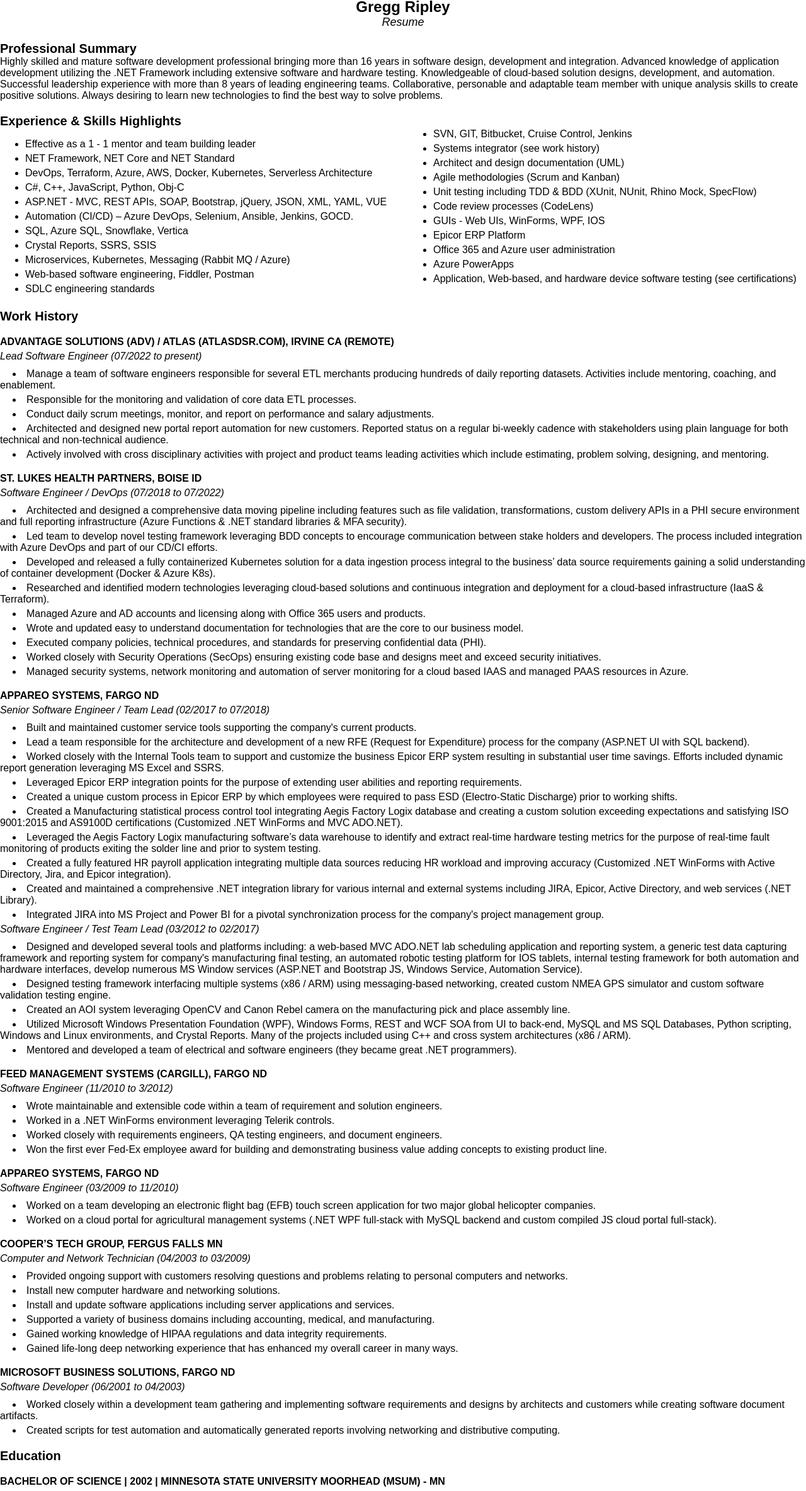
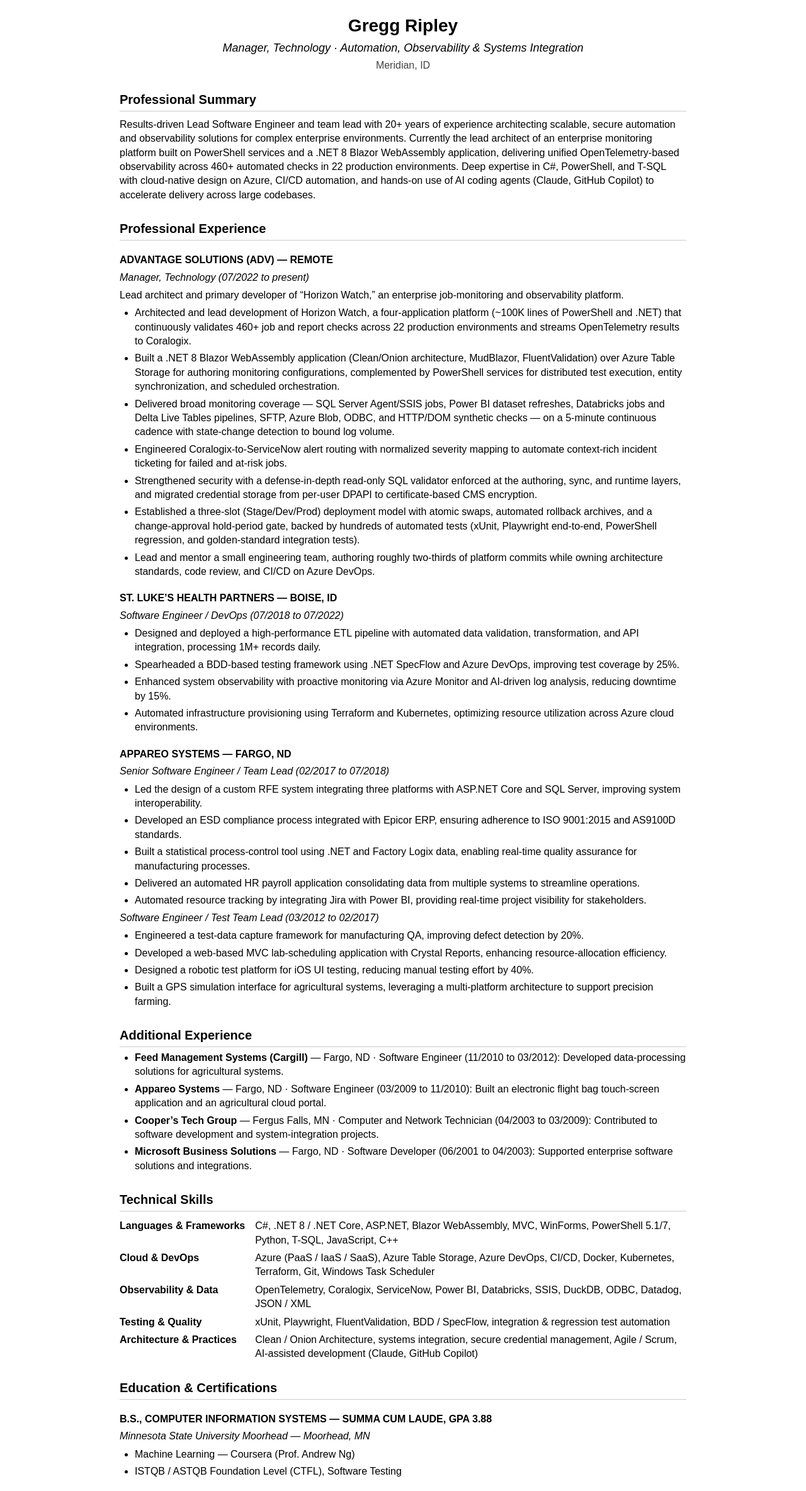
Before and after one commit to gripley151/resume, a plain HTML site: page index.html in a window 1280 px wide. Shown: the part 3-2371 px from the top of the page at 63% size. Drawn offline with Linux system fonts and the light colour scheme.

Commit message:
Update resume to 2026 content
- Refresh title, summary, and experience from the 2026 resume
- Add Horizon Watch accomplishments at Advantage Solutions
- Consolidate early roles into Additional Experience
- Replace flat skills list with grouped Technical Skills
- Use valid list markup and a centered, mobile-friendly layout

Co-Authored-By: Claude Opus 5.5 <noreply@anthropic.com>

```diff
--- a/assets/styles/resume-styles.css
+++ b/assets/styles/resume-styles.css
@@ -3,21 +3,19 @@ body {
     font-family: Arial, sans-serif;
     margin: 0;
     padding: 0;
+    color: #000;
+    background: #fff;
+    line-height: 1.4;
 }
 
-ul {
-    list-style-type: disc; /* Change the list item marker to a filled circle */
-    color: rgb(0, 0, 0); /* Set the list item text color to navy */
-    font-size: 16px; /* Set the font size for list items */
+.page {
+    max-width: 900px;
+    margin: 0 auto;
+    padding: 24px 16px 48px;
 }
 
-li {
-    margin-bottom: 5px; /* Add margin below each list item */
-}
-
-
 .title {
-    font-size: 24px;
+    font-size: 28px;
     font-weight: bold;
     text-align: center;
 }
@@ -26,12 +24,25 @@ li {
     font-size: 18px;
     font-style: italic;
     text-align: center;
+    margin-top: 4px;
+}
+
+.location {
+    text-align: center;
+    margin-top: 4px;
+    color: #444;
 }
 
 .section-header {
     font-size: 20px;
     font-weight: bold;
-    margin-top: 20px;
+    margin-top: 28px;
+    padding-bottom: 4px;
+    border-bottom: 1px solid #ccc;
+}
+
+.text {
+    margin: 10px 0 0;
 }
 
 .section-company {
@@ -42,31 +53,53 @@ li {
 .section-role {
     font-style: italic;
     margin-top: 5px;
-    margin-bottom: 10px;
+    margin-bottom: 6px;
+}
+
+.role-summary {
+    margin: 0 0 6px;
 }
 
 .role-duties {
-    margin-top: 5px;
-    text-align: left;
-    text-indent: 20px;
-
+    margin: 6px 0 0;
+    padding-left: 24px;
+    list-style-type: disc;
+    font-size: 16px;
 }
 
-.role-duties p {
-    margin: 0;
-    text-align: justify;
-    text-indent: 20px;
-}
-
-/* Two-column layout */
-.two-column-bullets {
-    columns: 2;
-}
-
-.column-bullet {
+.role-duties li {
     margin-bottom: 5px;
 }
 
-.two-column-bullets {
-    column-count: 2;
+/* Technical skills */
+.skills {
+    display: grid;
+    grid-template-columns: max-content 1fr;
+    gap: 6px 16px;
+    margin: 12px 0 0;
 }
+
+.skills dt {
+    font-weight: bold;
+}
+
+.skills dd {
+    margin: 0;
+}
+
+@media (max-width: 600px) {
+    .skills {
+        grid-template-columns: 1fr;
+        gap: 2px;
+    }
+
+    .skills dd {
+        margin-bottom: 8px;
+    }
+}
+
+@media print {
+    .page {
+        padding: 0;
+    }
+}
--- a/index.html
+++ b/index.html
@@ -1,133 +1,100 @@
 <!DOCTYPE html>
 <html lang="en">
 <head>
-    <link rel="stylesheet" type="text/css" href="assets/styles/resume-styles.css">
     <meta charset="UTF-8">
     <meta name="viewport" content="width=device-width, initial-scale=1.0">
     <title>Gregg Ripley's Resume</title>
+    <link rel="stylesheet" type="text/css" href="assets/styles/resume-styles.css">
 </head>
 <body>
+<main class="page">
+
     <div class="title">Gregg Ripley</div>
-    <div class="subtitle">Resume</div>
-<div class="section-header">Professional Summary</div>
+    <div class="subtitle">Manager, Technology &middot; Automation, Observability &amp; Systems Integration</div>
+    <div class="location">Meridian, ID</div>
 
-<div class="text">Highly skilled and mature software development professional bringing more than 16 years in software design, development and integration.  Advanced knowledge of application development utilizing the .NET Framework including extensive software and hardware testing.  Knowledgeable of cloud-based solution designs, development, and automation. Successful leadership experience with more than 8 years of leading engineering teams.  Collaborative, personable and adaptable team member with unique analysis skills to create positive solutions.  Always desiring to learn new technologies to find the best way to solve problems.</div>
+    <div class="section-header">Professional Summary</div>
+    <p class="text">Results-driven Lead Software Engineer and team lead with 20+ years of experience architecting scalable, secure automation and observability solutions for complex enterprise environments. Currently the lead architect of an enterprise monitoring platform built on PowerShell services and a .NET 8 Blazor WebAssembly application, delivering unified OpenTelemetry-based observability across 460+ automated checks in 22 production environments. Deep expertise in C#, PowerShell, and T-SQL with cloud-native design on Azure, CI/CD automation, and hands-on use of AI coding agents (Claude, GitHub Copilot) to accelerate delivery across large codebases.</p>
 
-<div class="section-header">Experience & Skills Highlights</div>
-<div class="two-column-bullets">
-<ul>
-<div class="column-bullet"><li>Effective as a 1 - 1 mentor and team building leader</li></div>
-<div class="column-bullet"><li>NET Framework, NET Core and NET Standard</li></div>
-<div class="column-bullet"><li>DevOps, Terraform, Azure, AWS, Docker, Kubernetes, Serverless Architecture</li></div>
-<div class="column-bullet"><li>C#, C++, JavaScript, Python, Obj-C</li></div>
-<div class="column-bullet"><li>ASP.NET - MVC, REST APIs, SOAP, Bootstrap, jQuery, JSON, XML, YAML, VUE</li> </div>
-<div class="column-bullet"><li>Automation (CI/CD) – Azure DevOps, Selenium, Ansible, Jenkins, GOCD.</li></div>
-<div class="column-bullet"><li>SQL, Azure SQL, Snowflake, Vertica</li></div>
-<div class="column-bullet"><li>Crystal Reports, SSRS, SSIS</li></div>
-<div class="column-bullet"><li>Microservices, Kubernetes, Messaging (Rabbit MQ / Azure)</li></div>
-<div class="column-bullet"><li>Web-based software engineering, Fiddler, Postman</li></div>
-<div class="column-bullet"><li>SDLC engineering standards</li> </div>
-<div class="column-bullet"><li>SVN, GIT, Bitbucket, Cruise Control, Jenkins</li></div>
-<div class="column-bullet"><li>Systems integrator (see work history)</li></div>
-<div class="column-bullet"><li>Architect and design documentation (UML)</li></div>
-<div class="column-bullet"><li>Agile methodologies (Scrum and Kanban)</li></div>
-<div class="column-bullet"><li>Unit testing including TDD & BDD (XUnit, NUnit, Rhino Mock, SpecFlow)</li></div>
-<div class="column-bullet"><li>Code review processes (CodeLens)</li></div>
-<div class="column-bullet"><li>GUIs - Web UIs, WinForms, WPF, IOS</li></div>
-<div class="column-bullet"><li>Epicor ERP Platform</li></div>
-<div class="column-bullet"><li>Office 365 and Azure user administration</li></div>
-<div class="column-bullet"><li>Azure PowerApps</li></div>
-<div class="column-bullet"><li>Application, Web-based, and hardware device software testing (see certifications)</li></div>
-</ul>
-</div>
+    <div class="section-header">Professional Experience</div>
 
-<div class="section-header">Work History</div>
+    <div class="section-company">ADVANTAGE SOLUTIONS (ADV) &mdash; REMOTE</div>
+    <div class="section-role">Manager, Technology (07/2022 to present)</div>
+    <p class="role-summary">Lead architect and primary developer of &ldquo;Horizon Watch,&rdquo; an enterprise job-monitoring and observability platform.</p>
+    <ul class="role-duties">
+        <li>Architected and lead development of Horizon Watch, a four-application platform (~100K lines of PowerShell and .NET) that continuously validates 460+ job and report checks across 22 production environments and streams OpenTelemetry results to Coralogix.</li>
+        <li>Built a .NET 8 Blazor WebAssembly application (Clean/Onion architecture, MudBlazor, FluentValidation) over Azure Table Storage for authoring monitoring configurations, complemented by PowerShell services for distributed test execution, entity synchronization, and scheduled orchestration.</li>
+        <li>Delivered broad monitoring coverage &mdash; SQL Server Agent/SSIS jobs, Power BI dataset refreshes, Databricks jobs and Delta Live Tables pipelines, SFTP, Azure Blob, ODBC, and HTTP/DOM synthetic checks &mdash; on a 5-minute continuous cadence with state-change detection to bound log volume.</li>
+        <li>Engineered Coralogix-to-ServiceNow alert routing with normalized severity mapping to automate context-rich incident ticketing for failed and at-risk jobs.</li>
+        <li>Strengthened security with a defense-in-depth read-only SQL validator enforced at the authoring, sync, and runtime layers, and migrated credential storage from per-user DPAPI to certificate-based CMS encryption.</li>
+        <li>Established a three-slot (Stage/Dev/Prod) deployment model with atomic swaps, automated rollback archives, and a change-approval hold-period gate, backed by hundreds of automated tests (xUnit, Playwright end-to-end, PowerShell regression, and golden-standard integration tests).</li>
+        <li>Lead and mentor a small engineering team, authoring roughly two-thirds of platform commits while owning architecture standards, code review, and CI/CD on Azure DevOps.</li>
+    </ul>
 
-<div class="section-company">ADVANTAGE SOLUTIONS (ADV) / ATLAS (ATLASDSR.COM), IRVINE CA (REMOTE)</div>
-<div class="section-role">Lead Software Engineer (07/2022 to present)</div>
-<div class="role-duties"><li>Manage a team of software engineers responsible for several ETL merchants producing hundreds of daily reporting datasets. Activities include mentoring, coaching, and enablement.</li></div>
-<div class="role-duties"><li>Responsible for the monitoring and validation of core data ETL processes.</li></div>
-<div class="role-duties"><li>Conduct daily scrum meetings, monitor, and report on performance and salary adjustments.</li></div>
-<div class="role-duties"><li>Architected and designed new portal report automation for new customers. Reported status on a regular bi-weekly cadence with stakeholders using plain language for both technical and non-technical audience.</li></div>
-<div class="role-duties"><li>Actively involved with cross disciplinary activities with project and product teams leading activities which include estimating, problem solving, designing, and mentoring.</li></div>
+    <div class="section-company">ST. LUKE&rsquo;S HEALTH PARTNERS &mdash; BOISE, ID</div>
+    <div class="section-role">Software Engineer / DevOps (07/2018 to 07/2022)</div>
+    <ul class="role-duties">
+        <li>Designed and deployed a high-performance ETL pipeline with automated data validation, transformation, and API integration, processing 1M+ records daily.</li>
+        <li>Spearheaded a BDD-based testing framework using .NET SpecFlow and Azure DevOps, improving test coverage by 25%.</li>
+        <li>Enhanced system observability with proactive monitoring via Azure Monitor and AI-driven log analysis, reducing downtime by 15%.</li>
+        <li>Automated infrastructure provisioning using Terraform and Kubernetes, optimizing resource utilization across Azure cloud environments.</li>
+    </ul>
 
-<div class="section-company">ST. LUKES HEALTH PARTNERS, BOISE ID</div>
-<div class="section-role">Software Engineer / DevOps (07/2018 to 07/2022)</div>
-<div class="role-duties"><li>Architected and designed a comprehensive data moving pipeline including features such as file validation, transformations, custom delivery APIs in a PHI secure environment and full reporting infrastructure (Azure Functions & .NET standard libraries & MFA security).</li></div>
-<div class="role-duties"><li>Led team to develop novel testing framework leveraging BDD concepts to encourage communication between stake holders and developers. The process included integration with Azure DevOps and part of our CD/CI efforts.</li></div>
-<div class="role-duties"><li>Developed and released a fully containerized Kubernetes solution for a data ingestion process integral to the business’ data source requirements gaining a solid understanding of container development (Docker & Azure K8s).</li></div>
-<div class="role-duties"><li>Researched and identified modern technologies leveraging cloud-based solutions and continuous integration and deployment for a cloud-based infrastructure (IaaS & Terraform).</li></div>
-<div class="role-duties"><li>Managed Azure and AD accounts and licensing along with Office 365 users and products.</li></div>
-<div class="role-duties"><li>Wrote and updated easy to understand documentation for technologies that are the core to our business model.</li></div>
-<div class="role-duties"><li>Executed company policies, technical procedures, and standards for preserving confidential data (PHI).</li></div>
-<div class="role-duties"><li>Worked closely with Security Operations (SecOps) ensuring existing code base and designs meet and exceed security initiatives.</li></div>
-<div class="role-duties"><li>Managed security systems, network monitoring and automation of server monitoring for a cloud based IAAS and managed PAAS resources in Azure.</li></div>
+    <div class="section-company">APPAREO SYSTEMS &mdash; FARGO, ND</div>
+    <div class="section-role">Senior Software Engineer / Team Lead (02/2017 to 07/2018)</div>
+    <ul class="role-duties">
+        <li>Led the design of a custom RFE system integrating three platforms with ASP.NET Core and SQL Server, improving system interoperability.</li>
+        <li>Developed an ESD compliance process integrated with Epicor ERP, ensuring adherence to ISO 9001:2015 and AS9100D standards.</li>
+        <li>Built a statistical process-control tool using .NET and Factory Logix data, enabling real-time quality assurance for manufacturing processes.</li>
+        <li>Delivered an automated HR payroll application consolidating data from multiple systems to streamline operations.</li>
+        <li>Automated resource tracking by integrating Jira with Power BI, providing real-time project visibility for stakeholders.</li>
+    </ul>
 
-<div class="section-company">APPAREO SYSTEMS, FARGO ND</div>
-<div class="section-role">Senior Software Engineer / Team Lead (02/2017 to 07/2018)</div>
-<div class="role-duties"><li>Built and maintained customer service tools supporting the company's current products.</li></div>
-<div class="role-duties"><li>Lead a team responsible for the architecture and development of a new RFE (Request for Expenditure) process for the company (ASP.NET UI with SQL backend).</li></div>
-<div class="role-duties"><li>Worked closely with the Internal Tools team to support and customize the business Epicor ERP system resulting in substantial user time savings. Efforts included dynamic report generation leveraging MS Excel and SSRS.</li></div>
-<div class="role-duties"><li>Leveraged Epicor ERP integration points for the purpose of extending user abilities and reporting requirements. </li> </div>
-<div class="role-duties"><li>Created a unique custom process in Epicor ERP by which employees were required to pass ESD (Electro-Static Discharge) prior to working shifts.</li></div>
-<div class="role-duties"><li>Created a Manufacturing statistical process control tool integrating Aegis Factory Logix database and creating a custom solution exceeding expectations and satisfying ISO 9001:2015 and AS9100D certifications (Customized .NET WinForms and MVC ADO.NET).</li></div>
-<div class="role-duties"><li>Leveraged the Aegis Factory Logix manufacturing software’s data warehouse to identify and extract real-time hardware testing metrics for the purpose of real-time fault monitoring of products exiting the solder line and prior to system testing.</li></div>
-<div class="role-duties"><li>Created a fully featured HR payroll application integrating multiple data sources reducing HR workload and improving accuracy (Customized .NET WinForms with Active Directory, Jira, and Epicor integration).</li></div>
-<div class="role-duties"><li>Created and maintained a comprehensive .NET integration library for various internal and external systems including JIRA, Epicor, Active Directory, and web services (.NET Library).</li></div>
-<div class="role-duties"><li>Integrated JIRA into MS Project and Power BI for a pivotal synchronization process for the company's project management group.</li></div>
+    <div class="section-role">Software Engineer / Test Team Lead (03/2012 to 02/2017)</div>
+    <ul class="role-duties">
+        <li>Engineered a test-data capture framework for manufacturing QA, improving defect detection by 20%.</li>
+        <li>Developed a web-based MVC lab-scheduling application with Crystal Reports, enhancing resource-allocation efficiency.</li>
+        <li>Designed a robotic test platform for iOS UI testing, reducing manual testing effort by 40%.</li>
+        <li>Built a GPS simulation interface for agricultural systems, leveraging a multi-platform architecture to support precision farming.</li>
+    </ul>
 
-<div class="section-role">Software Engineer / Test Team Lead (03/2012 to 02/2017)</div>
-<div class="role-duties"><li>Designed and developed several tools and platforms including: a web-based MVC ADO.NET lab scheduling application and reporting system, a generic test data capturing framework and reporting system for company's manufacturing final testing, an automated robotic testing platform for IOS tablets, internal testing framework for both automation and hardware interfaces, develop numerous MS Window services (ASP.NET and Bootstrap JS, Windows Service, Automation Service).</li></div>
-<div class="role-duties"><li>Designed testing framework interfacing multiple systems (x86 / ARM) using messaging-based networking, created custom NMEA GPS simulator and custom software validation testing engine.</li></div>
-<div class="role-duties"><li>Created an AOI system leveraging OpenCV and Canon Rebel camera on the manufacturing pick and place assembly line.</li></div>
-<div class="role-duties"><li>Utilized Microsoft Windows Presentation Foundation (WPF), Windows Forms, REST and WCF SOA from UI to back-end, MySQL and MS SQL Databases, Python scripting, Windows and Linux environments, and Crystal Reports.  Many of the projects included using C++ and cross system architectures (x86 / ARM).</li></div>
-<div class="role-duties"><li>Mentored and developed a team of electrical and software engineers (they became great .NET programmers).</li></div>
+    <div class="section-header">Additional Experience</div>
+    <ul class="role-duties">
+        <li><strong>Feed Management Systems (Cargill)</strong> &mdash; Fargo, ND &middot; Software Engineer (11/2010 to 03/2012): Developed data-processing solutions for agricultural systems.</li>
+        <li><strong>Appareo Systems</strong> &mdash; Fargo, ND &middot; Software Engineer (03/2009 to 11/2010): Built an electronic flight bag touch-screen application and an agricultural cloud portal.</li>
+        <li><strong>Cooper&rsquo;s Tech Group</strong> &mdash; Fergus Falls, MN &middot; Computer and Network Technician (04/2003 to 03/2009): Contributed to software development and system-integration projects.</li>
+        <li><strong>Microsoft Business Solutions</strong> &mdash; Fargo, ND &middot; Software Developer (06/2001 to 04/2003): Supported enterprise software solutions and integrations.</li>
+    </ul>
 
-<div class="section-company">FEED MANAGEMENT SYSTEMS (CARGILL), FARGO ND</div>
-<div class="section-role">Software Engineer (11/2010 to 3/2012)</div>
-<div class="role-duties"><li>Wrote maintainable and extensible code within a team of requirement and solution engineers.</li></div>
-<div class="role-duties"><li>Worked in a .NET WinForms environment leveraging Telerik controls.</li></div>
-<div class="role-duties"><li>Worked closely with requirements engineers, QA testing engineers, and document engineers.</li></div>
-<div class="role-duties"><li>Won the first ever Fed-Ex employee award for building and demonstrating business value adding concepts to existing product line.</li></div>
+    <div class="section-header">Technical Skills</div>
+    <dl class="skills">
+        <dt>Languages &amp; Frameworks</dt>
+        <dd>C#, .NET 8 / .NET Core, ASP.NET, Blazor WebAssembly, MVC, WinForms, PowerShell 5.1/7, Python, T-SQL, JavaScript, C++</dd>
+        <dt>Cloud &amp; DevOps</dt>
+        <dd>Azure (PaaS / IaaS / SaaS), Azure Table Storage, Azure DevOps, CI/CD, Docker, Kubernetes, Terraform, Git, Windows Task Scheduler</dd>
+        <dt>Observability &amp; Data</dt>
+        <dd>OpenTelemetry, Coralogix, ServiceNow, Power BI, Databricks, SSIS, DuckDB, ODBC, Datadog, JSON / XML</dd>
+        <dt>Testing &amp; Quality</dt>
+        <dd>xUnit, Playwright, FluentValidation, BDD / SpecFlow, integration &amp; regression test automation</dd>
+        <dt>Architecture &amp; Practices</dt>
+        <dd>Clean / Onion Architecture, systems integration, secure credential management, Agile / Scrum, AI-assisted development (Claude, GitHub Copilot)</dd>
+    </dl>
 
-<div class="section-company">APPAREO SYSTEMS, FARGO ND</div>
-<div class="section-role">Software Engineer (03/2009 to 11/2010)</div>
-<div class="role-duties"><li>Worked on a team developing an electronic flight bag (EFB) touch screen application for two major global helicopter companies.</li></div>
-<div class="role-duties"><li>Worked on a cloud portal for agricultural management systems (.NET WPF full-stack with MySQL backend and custom compiled JS cloud portal full-stack).</li></div>
+    <div class="section-header">Education &amp; Certifications</div>
+    <div class="section-company">B.S., COMPUTER INFORMATION SYSTEMS &mdash; SUMMA CUM LAUDE, GPA 3.88</div>
+    <div class="section-role">Minnesota State University Moorhead &mdash; Moorhead, MN</div>
+    <ul class="role-duties">
+        <li>Machine Learning &mdash; Coursera (Prof. Andrew Ng)</li>
+        <li>ISTQB / ASTQB Foundation Level (CTFL), Software Testing</li>
+    </ul>
 
-<div class="section-company">COOPER’S TECH GROUP, FERGUS FALLS MN</div>
-<div class="section-role">Computer and Network Technician (04/2003 to 03/2009)</div>
-<div class="role-duties"><li>Provided ongoing support with customers resolving questions and problems relating to personal computers and networks.</li></div>
-<div class="role-duties"><li>Install new computer hardware and networking solutions.</li> </div>
-<div class="role-duties"><li>Install and update software applications including server applications and services.</li></div>
-<div class="role-duties"><li>Supported a variety of business domains including accounting, medical, and manufacturing.</li></div>
-<div class="role-duties"><li>Gained working knowledge of HIPAA regulations and data integrity requirements.</li></div>
-<div class="role-duties"><li>Gained life-long deep networking experience that has enhanced my overall career in many ways.</li></div>
+    <div class="section-header">Volunteering</div>
+    <ul class="role-duties">
+        <li>Boise Rescue Mission</li>
+        <li>Boise Food Bank</li>
+        <li>Deacon responsibilities at church</li>
+    </ul>
 
-<div class="section-company">MICROSOFT BUSINESS SOLUTIONS, FARGO ND</div>
-<div class="section-role">Software Developer (06/2001 to 04/2003)</div>
-<div class="role-duties"><li>Worked closely within a development team gathering and implementing software requirements and designs by architects and customers while creating software document artifacts.</li></div>
-<div class="role-duties"><li>Created scripts for test automation and automatically generated reports involving networking and distributive computing.</li></div>
-
-<div class="section-header">Education</div>
-
-<div class="section-company">BACHELOR OF SCIENCE | 2002 | MINNESOTA STATE UNIVERSITY MOORHEAD (MSUM) - MN</div>
-<div class="role-duties">Major: Computer Information Systems</div>
-<div class="section-role">Honors: </div>
-<div class="role-duties"><li>Graduated Summa Cum Laude with GPA 3.88</li></div>
-<div class="role-duties"><li>American Scholar Award.  February 2001 - Sponsor Dr. Dan Brekke</li></div>
-
-<div class="section-header">Certifications & Other Learning</div>
-
-<div class="role-duties"><li>ISTQB / ASTQB Foundation Level (CTFL) - Software testing certification (2015)</li></div>
-<div class="role-duties"><li>Machine Learning Course – Coursera – Professor Andrew Ng</li></div>
-<div class="role-duties"><li>Full-Stack development courses including React, Vue, and .NET Blazor technologies</li></div>
-
-<div class="section-header">Volunteering</div>
-
-<div class="role-duties"><li>Boise Rescue Mission</li></div>
-<div class="role-duties"><li>Boise Food Bank</li></div>
-<div class="role-duties"><li>Deacon responsibilities at church</li></div>
-
+</main>
 </body>
 </html>
```
